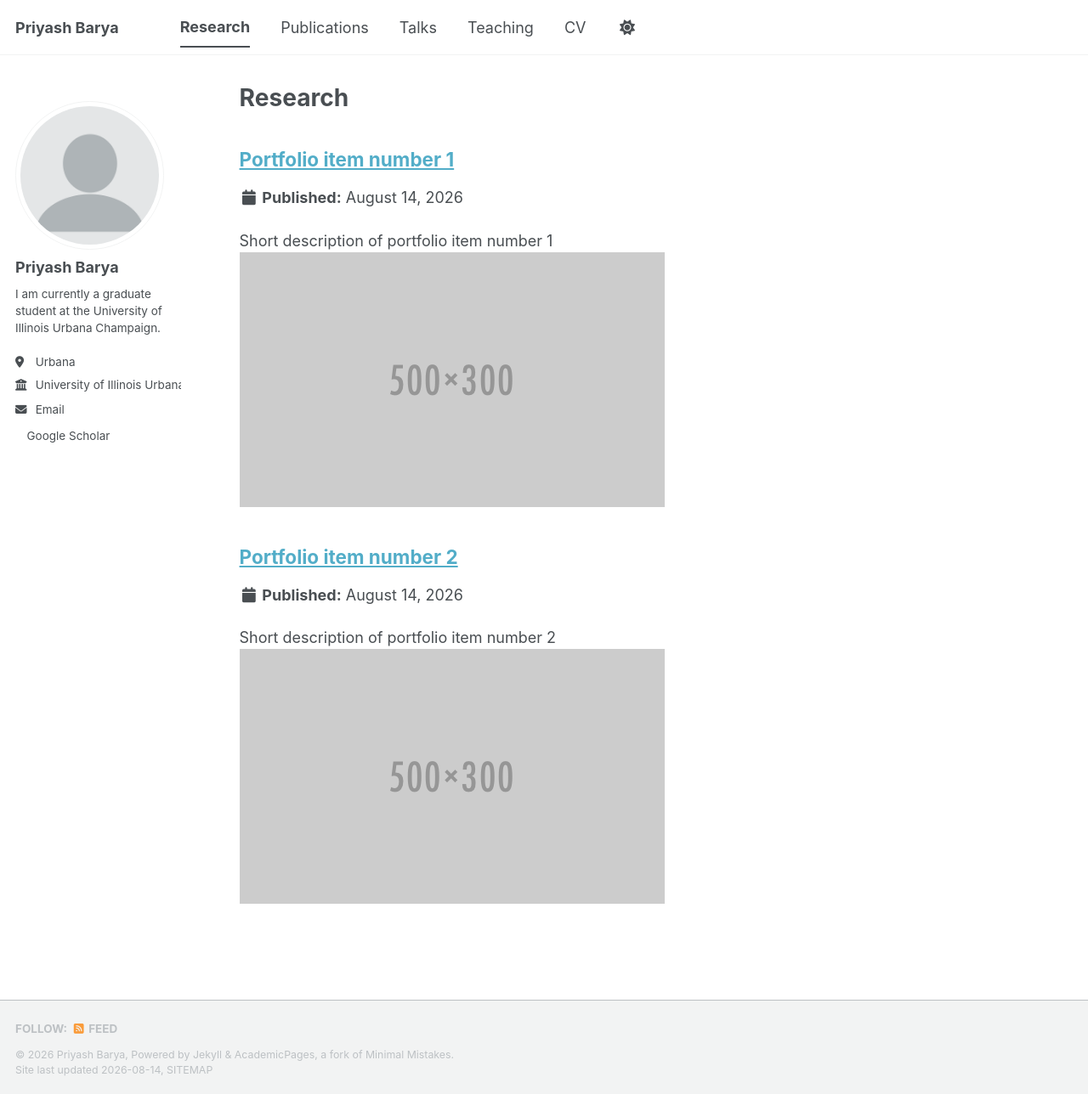
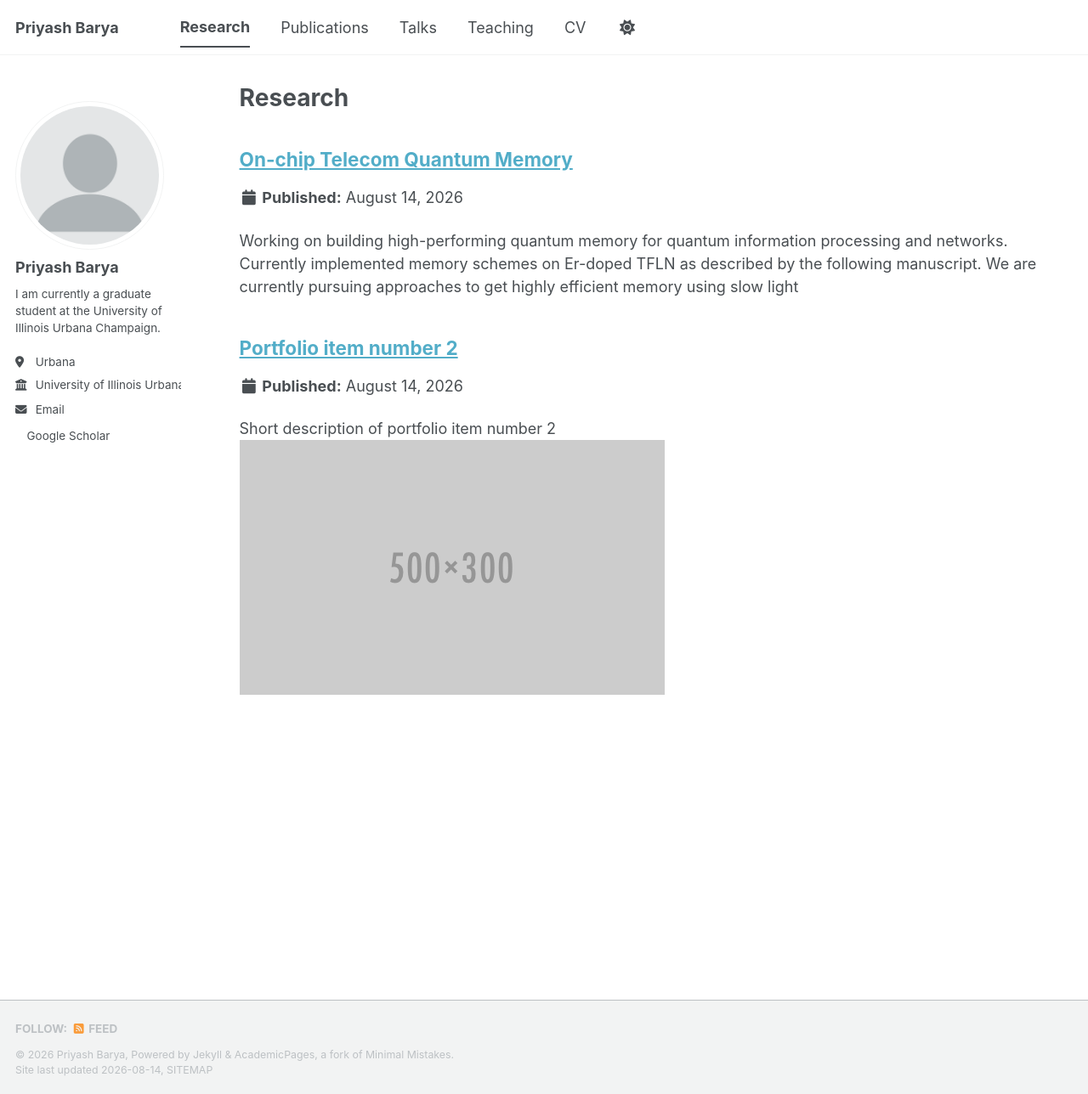
Before and after one commit to Priyash-Barya/Priyash-Barya.github.io, a Jekyll site: the page built from _pages/portfolio.html, in a window 1280 px wide and 1288 px high. Shown: the whole window at 85% size. Built offline with Jekyll 4.4.1, drawn with Linux system fonts in a browser that asks for light colours; a style sheet for code colours, icons or effects is not loaded.

Commit message:
Update portfolio-1.md

```diff
--- a/_portfolio/portfolio-1.md
+++ b/_portfolio/portfolio-1.md
@@ -1,6 +1,6 @@
 ---
-title: "Portfolio item number 1"
-excerpt: "Short description of portfolio item number 1<br/><img src='/images/500x300.png'>"
+title: "On-chip Telecom Quantum Memory"
+excerpt: "Working on building high-performing quantum memory for quantum information processing and networks. Currently implemented memory schemes on Er-doped TFLN as described by the following manuscript. We are currently pursuing approaches to get highly efficient memory using slow light"
 collection: portfolio
 ---
 
```
